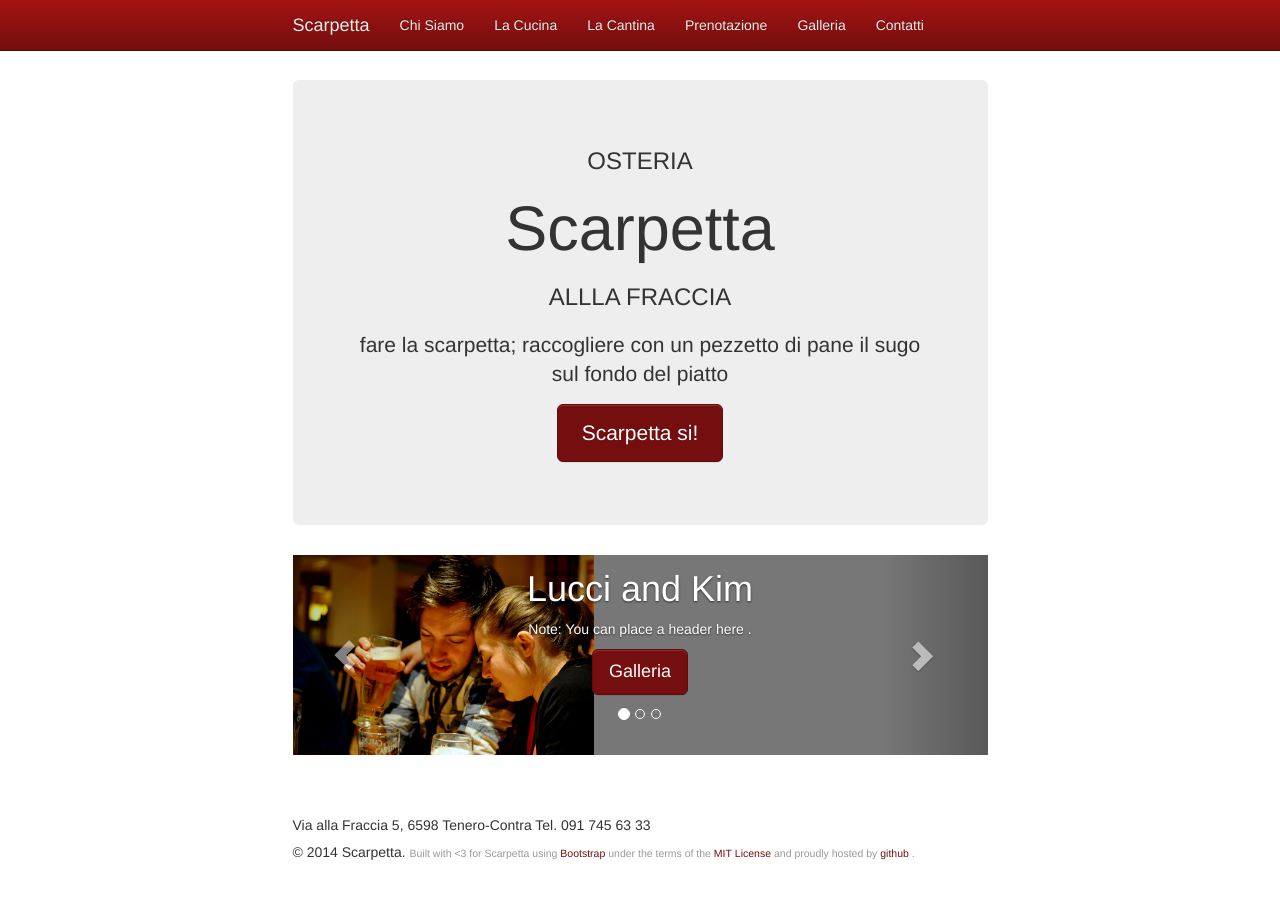
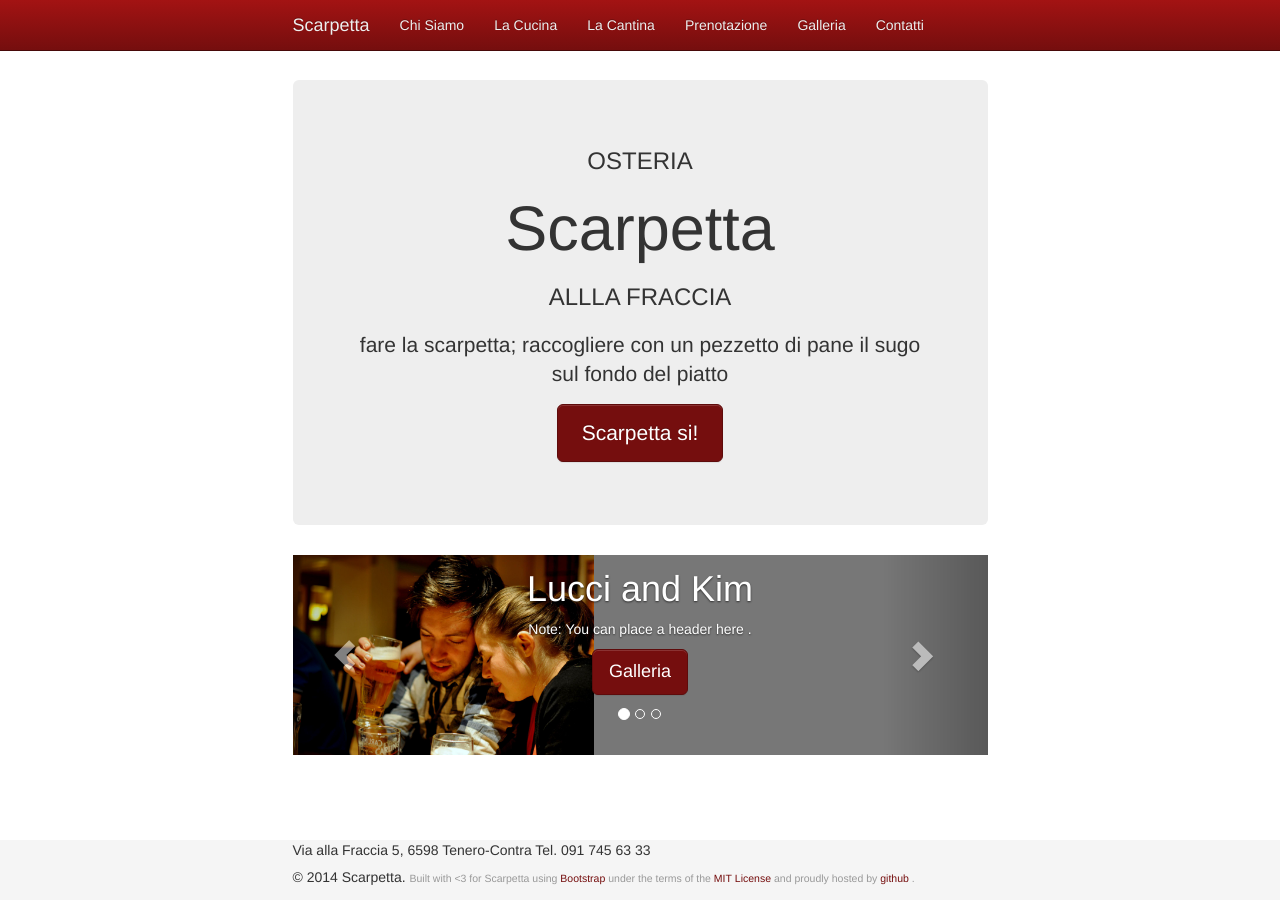
Before and after one commit to scarpetta-ch/scarpetta-ch.github.io, a Jekyll site: the page built from index.markdown, in a window 1280 px wide. Built offline with Jekyll 4.4.1, drawn with Linux system fonts in a browser that asks for light colours; nearby versions of some CDN libraries; Markdown is read by kramdown in place of the engine named in the settings.

Commit message:
Fixed several bugs in the footer
These fixes need to be checked on several mobile devices!

```diff
--- a/_includes/css/sticky-footer.css
+++ b/_includes/css/sticky-footer.css
@@ -13,5 +13,6 @@ body {
   bottom: 0;
   width: 100%;
   /* Set the fixed height of the footer here */
-  height: 85px;
+  height: 60px;
+  background-color: #f5f5f5;
 }
--- a/_includes/footer.html
+++ b/_includes/footer.html
@@ -1,3 +1,4 @@
+
 	<div id="footer">
       <div class="container">
 		<p> Via alla Fraccia 5, 6598 Tenero-Contra  Tel.  091 745 63 33</p>
--- a/_layouts/coverpage.html
+++ b/_layouts/coverpage.html
@@ -63,5 +63,4 @@
 
 
 
-
 {% include footer.html %}
```
Also changed, not shown: 7 other files.
